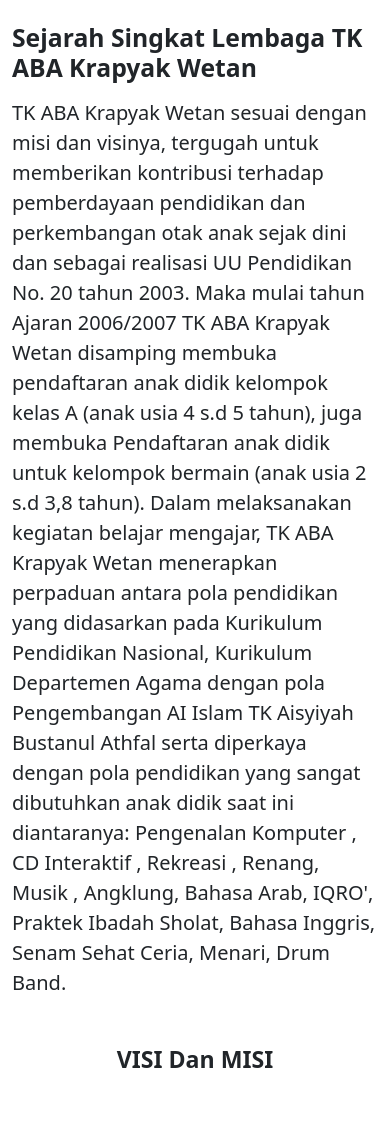
After one commit to rivkyriyantoro/TKABAKrapyakWetan, a PHP site: page /uploads/galeri/ in a window 390 px wide. The commit adds this page. Shown: the part 712-1835 px from the top of the page. Run offline with PHP 8.4, Linux system fonts and the light colour scheme; data that the repository does not hold is empty.

Commit message:
Add files via upload

```diff
--- /dev/null
+++ b/footer.php
@@ -0,0 +1,12 @@
+<script src="https://cdn.jsdelivr.net/npm/bootstrap@5.3.0-alpha1/dist/js/bootstrap.bundle.min.js"
+    integrity="sha384-w76AqPfDkMBDXo30jS1Sgez6pr3x5MlQ1ZAGC+nuZB+EYdgRZgiwxhTBTkF7CXvN" crossorigin="anonymous">
+</script>
+
+<!-- bagian footer -->
+<footer class="footer p-4 bg-nav text-light">
+    <p>Copyright &copy; 2021 - TK ABA KRAPYAK WETAN.</p>
+</footer>
+
+</body>
+
+</html>
--- /dev/null
+++ b/galeri.php
@@ -0,0 +1,132 @@
+<?php include 'header.php'; ?>
+
+<div class ="gambar_galeri m-auto pt-5 ">
+<img src="uploads\galeri\galeritk.1.png" class="img-fluid rounded" alt="...">
+</div>
+
+</section>
+
+<section>
+    <div class="container pt-5 mt-5">
+        <div class="row">
+            <div class="col-sm-6">
+                <img src="uploads\galeri\foto guru bg.png" class="figure-img img-fluid rounded mb-4"
+                    alt="Digital Creative" loading="lazy">
+            </div>
+            <div class="col-sm-6">
+                <h2 class="fw-bold lh-2 mb-3">Sejarah Singkat Lembaga TK ABA Krapyak Wetan </h2>
+                <p class="lead mb-5">TK ABA Krapyak Wetan sesuai dengan misi dan visinya, tergugah untuk memberikan kontribusi terhadap pemberdayaan pendidikan dan perkembangan otak anak sejak dini dan
+                    sebagai realisasi UU Pendidikan No. 20 tahun 2003. Maka mulai tahun Ajaran 2006/2007 TK ABA Krapyak Wetan disamping membuka pendaftaran
+                    anak didik kelompok kelas A (anak usia 4 s.d 5 tahun), juga membuka Pendaftaran anak didik untuk kelompok bermain (anak usia 2 s.d 3,8 tahun).
+
+                Dalam melaksanakan kegiatan belajar mengajar, TK ABA Krapyak Wetan menerapkan perpaduan antara pola pendidikan yang didasarkan pada Kurikulum Pendidikan Nasional, Kurikulum Departemen Agama dengan
+                        pola Pengembangan AI Islam TK Aisyiyah Bustanul Athfal serta diperkaya dengan pola pendidikan yang sangat dibutuhkan anak didik saat ini diantaranya: Pengenalan Komputer , CD Interaktif , Rekreasi , Renang, Musik
+                        , Angklung, Bahasa Arab, IQRO', Praktek Ibadah Sholat, Bahasa Inggris, Senam Sehat Ceria, Menari, Drum Band.
+                </p>
+
+            </div>
+        </div>
+    </div>
+</section>
+
+<section>
+<h3 class="fw-bold lh-2 mb-3 text-center">VISI Dan MISI</h3>
+
+    <div class="container pt-5 mt-5">
+        <div class="row">
+            <div class="col-sm-6">
+                <img src="uploads\galeri\visi.png" class="figure-img img-fluid rounded mb-4"
+                    alt="Digital Creative" loading="lazy">
+            </div>
+            <div class="col-sm-6">
+            <img src="uploads\galeri\misi.png" class="figure-img img-fluid rounded mb-4"
+                    alt="Digital Creative" loading="lazy">
+            </div>
+        </div>
+    </div>
+</section>
+
+<section>
+    <div class="container pt-5 mt-5">
+        <div class="row">
+            <div class="col-sm-6">
+            <h2 class="fw-bold lh-2 mb-3"> TK ABA KRAPYAK WETAN PLUS </h2>
+                <p class="lead mb-5">TK ABA Krapyak Wetan Plus membuka kelas sampai siang dengan materi tambahan
+                    keagamaan persiapan memasuki Sekolah Dasar Yang dikemas sesuai  perkembangan anak didik.</p>
+
+            </div>
+            <div class="col-sm-6">
+
+                    <img src="uploads\galeri\krapyak wetan plus.jpeg" class="figure-img img-fluid rounded mb-4"
+                    alt="Digital Creative" loading="lazy">
+
+            </div>
+        </div>
+    </div>
+</section>
+
+<section>
+    <div class="container pt-5 mt-5">
+        <div class="row">
+            <div class="col-sm-6">
+            <h2 class="fw-bold lh-2 mb-3"> Pengenalan Anak </h2>
+                <p class="lead mb-5">Pengenalan Anak terhadap peralatan teknologi terkini dan
+                    pemenuhan kebutuhan penujangnya sangat diperlukan agar anak didik dapat mengikuti
+                    perkembangan jalan.
+                </p>
+
+            </div>
+            <div class="col-sm-6">
+
+                    <img src="uploads\galeri\pengenalan anak fix.jpeg" class="figure-img img-fluid rounded mb-4"
+                    alt="Digital Creative" loading="lazy">
+
+            </div>
+        </div>
+    </div>
+</section>
+
+<section>
+<div class="bagian">
+
+<h2 class="fw-bold lh-2 mb-3 text-center">Galeri</h2>
+    <div class="wadah col-md-7 order-md-2">
+
+        <?php
+        $galeri = mysqli_query($conn, "SELECT * FROM galeri ORDER BY id_gl DESC");
+        if (mysqli_num_rows($galeri) > 0) {
+            while ($p = mysqli_fetch_array($galeri)) {
+        ?>
+
+
+    <div class="container pt-5 mt-5">
+        <div class="row ">
+            <div class="col-sm-6 ">
+            <div class="thumbail-img card-img-top img-fluid rounded-4" style="background-image: url('uploads/galeri/<?= $p['gambar_gl'] ?>');">
+                                    </div>
+         </div>
+
+            <div class="col-sm-6">
+                <h3 class="fw-bold lh-1 mb-2"><?= $p['nama_gl'] ?> </h3>
+                <p class="mb-1"><?= $p['keterangan_gl'] ?></p>
+                <span>  <form action="detail_galeri.php" method="GET">
+                    <input type="hidden" name="id" value="<?= $p['id_gl'] ?>">
+                            <button type="submit" class="btn btn-success">Selengkapnya</button>
+                    </form>
+                </p>
+            </div>
+        </div>
+    </div>
+            <?php }
+        } else { ?>
+
+            Tidak ada data
+
+        <?php } ?>
+
+    </div>
+</div>
+</section>
+
+
+<?php include 'footer.php'; ?>
--- /dev/null
+++ b/header.php
@@ -0,0 +1,59 @@
+<?php
+	include 'koneksi.php';
+	date_default_timezone_set("Asia/Jakarta");
+
+?>
+
+<!doctype html>
+<html lang="en">
+
+<head>
+    <meta charset="utf-8">
+    <meta name="viewport" content="width=device-width, initial-scale=1">
+
+
+
+    <title> TK ABA KRAPYAK WETAN</title>
+
+    <!-- Bootstrap -->
+    <link href="https://cdn.jsdelivr.net/npm/bootstrap@5.3.0-alpha1/dist/css/bootstrap.min.css" rel="stylesheet"
+        integrity="sha384-GLhlTQ8iRABdZLl6O3oVMWSktQOp6b7In1Zl3/Jr59b6EGGoI1aFkw7cmDA6j6gD" crossorigin="anonymous">
+
+    <!-- Bootstrap Icons -->
+    <link rel="stylesheet" href="https://cdn.jsdelivr.net/npm/bootstrap-icons@1.10.2/font/bootstrap-icons.css">
+
+    <!-- Font -->
+    <link href="https://fonts.googleapis.com/css2?family=Open+Sans:wght@500;800&display=swap" rel="stylesheet">
+    <link rel="stylesheet" href="assets/css/style.css">
+
+</head>
+
+<body>
+    <nav class="navbar navbar-expand-lg navbar-light py-3 bg-nav fixed-top shadow-sm  ">
+        <div class="container">
+            <!-- Brand -->
+            <img class="navbar-brand" src="https://i.pinimg.com/originals/b1/d3/72/b1d372edd174948e233d15890e45ad98.png" width="40">
+            <a class="navbar-brand fw-bold  text-light " href="index.php">TK ABA KRAPYAK WETAN</a>
+
+            <button class="navbar-toggler" type="button" data-bs-toggle="collapse"
+                data-bs-target="#navbarSupportedContent" aria-controls="navbarSupportedContent" aria-expanded="false"
+                aria-label="Toggle navigation">
+                <span class="navbar-toggler-icon"></span>
+            </button>
+
+            <div class="collapse navbar-collapse py-3 py-lg-1" id="navbarSupportedContent">
+                <!-- Menu -->
+                <ul class="navbar-nav mx-auto mb-2 mb-lg-0">
+                    <li class="nav-item">
+                        <a class="nav-link mx-3" href="galeri.php">Galeri</a>
+                    </li>
+                    <li class="nav-item">
+                        <a class="nav-link mx-3" href="informasi.php">Informasi</a>
+                    </li>
+                    <li class="nav-item">
+                        <a class="nav-link mx-3" href="ppdb.php">PPDB</a>
+                    </li>
+                </ul>
+            </div>
+        </div>
+    </nav>
--- /dev/null
+++ b/koneksi.php
@@ -0,0 +1,3 @@
+<?php
+	$conn = mysqli_connect('localhost', 'root', '', 'db_sekolah') or die ('Gagal terhubung ke database');
+?>
```
Also changed, not shown: DownloadFile.php (added, +21 -0 lines), detail_informasi.php (added, +43 -0 lines), index.php (added, +175 -0 lines), informasi.php (added, +56 -0 lines), ppdb.php (added, +111 -0 lines), detail_galeri.php (line endings or trailing spaces), login.php (line endings or trailing spaces).
